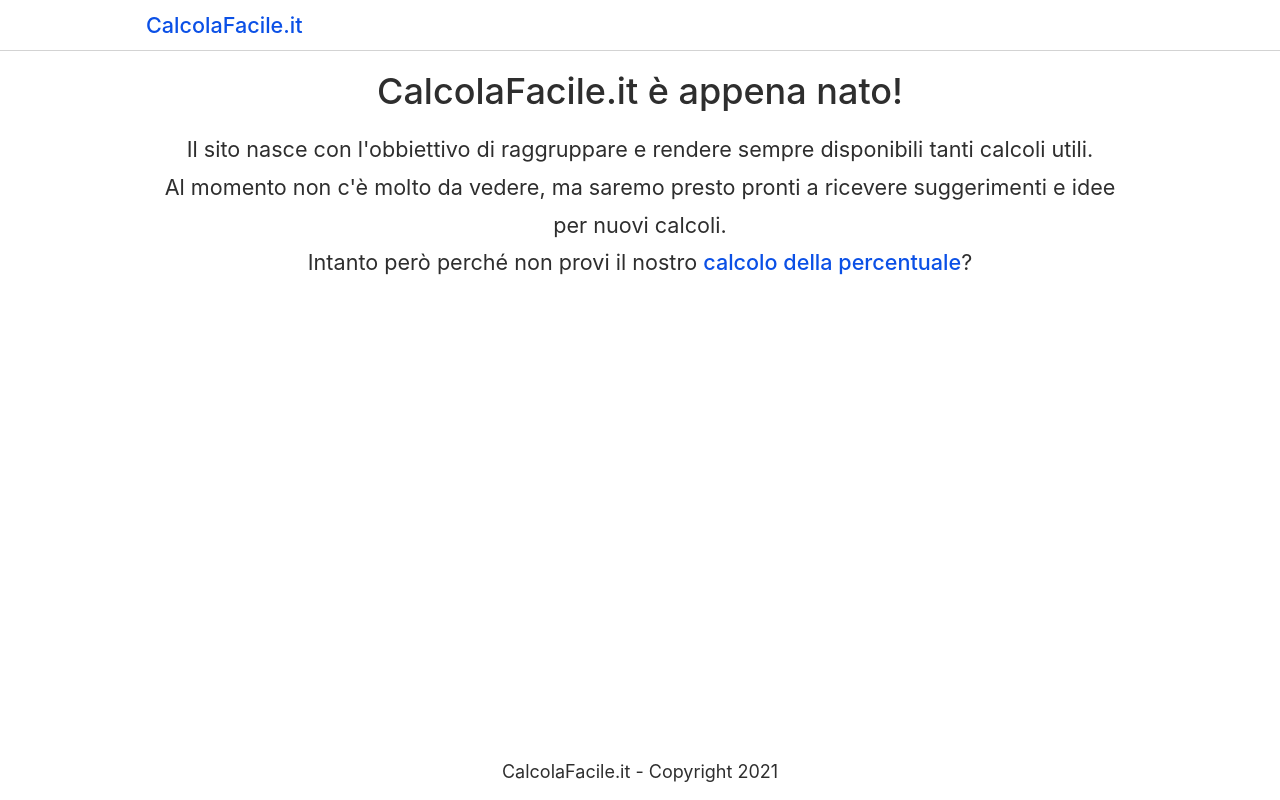
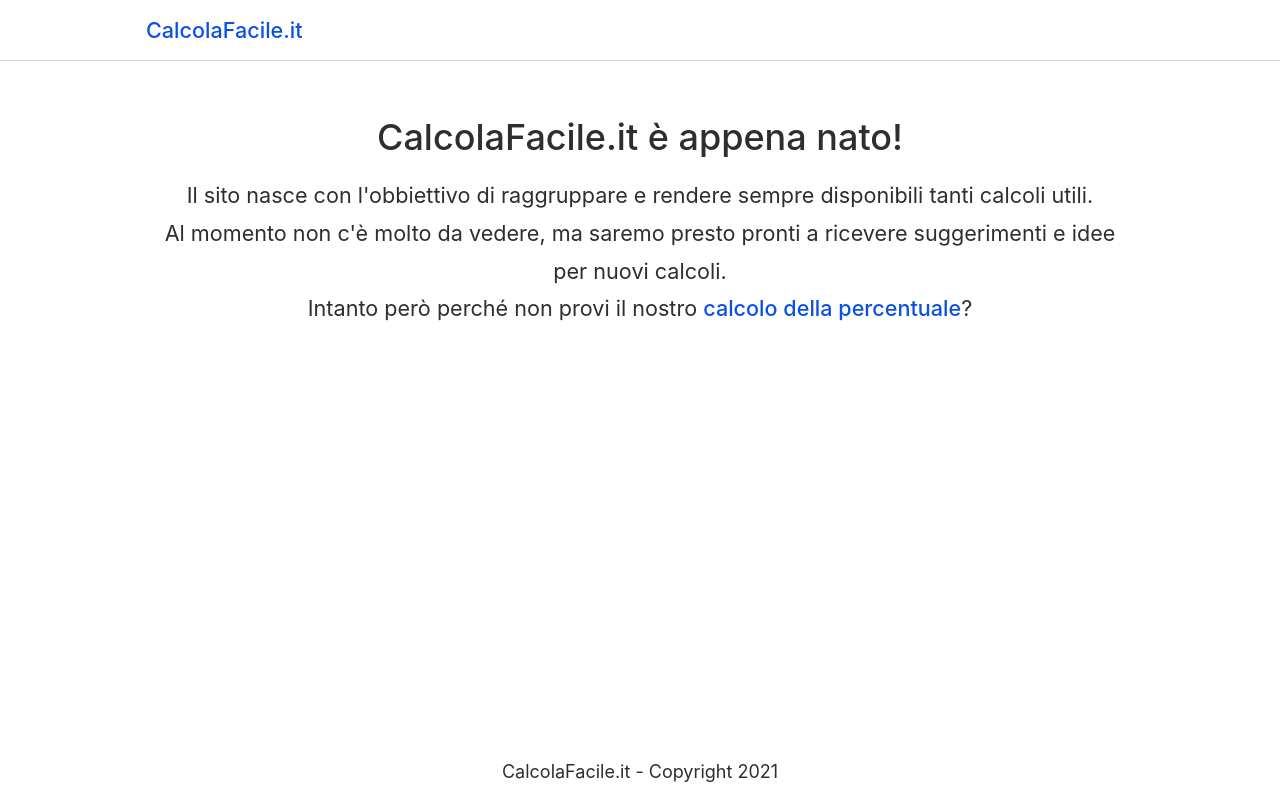
Before and after one commit to g-cappai/calcolafacile, a Next.js app: page / in a window 1280 px wide. Built offline with nearby package versions, Linux system fonts and the light colour scheme.

Commit message:
Add margin on index.js

```diff
--- a/components/layouts/default-layout.js
+++ b/components/layouts/default-layout.js
@@ -19,7 +19,7 @@ export default function DefaultLayout({ title, desc, children }) {
       </Head>
       <div className="page-wrapper">
         <Header />
-        <main className="my-1">{children}</main>
+        <div className="page-content my-1">{children}</div>
         {/* Cookie Banner */}
         <Footer />
       </div>
@@ -29,6 +29,10 @@ export default function DefaultLayout({ title, desc, children }) {
           flex-direction: column;
           min-height: 100vh;
         }
+
+        .page-content {
+          flex-grow: 1;
+        }
       `}</style>
     </>
   );
--- a/components/modules/header.js
+++ b/components/modules/header.js
@@ -12,7 +12,7 @@ export default function Header() {
       </header>
       <style jsx>{`
         .container {
-          height: 50px;
+          height: 60px;
           display: flex;
           align-items: center;
         }
--- a/components/templates/calc-page-template.js
+++ b/components/templates/calc-page-template.js
@@ -6,7 +6,7 @@ export default function CalcPageTemplate({ title, desc, children }) {
     <DefaultLayout title={title} desc={desc}>
       {/* <ContactUsBlock /> */}
       {/* {AD} */}
-      <div className="container py-1">
+      <main className="container py-1">
         <h1 className="my-1">{title}</h1>
         <p className="mb-1">{desc}</p>
         <style jsx>
@@ -17,7 +17,7 @@ export default function CalcPageTemplate({ title, desc, children }) {
             }
           `}
         </style>
-      </div>
+      </main>
       {/* {AD} */}
       {children}
     </DefaultLayout>
--- a/pages/index.js
+++ b/pages/index.js
@@ -8,7 +8,8 @@ export default function Home() {
   return (
     <>
       <DefaultLayout title={title} desc={desc}>
-        <div className="container">
+        <main>
+        <div className="container mt-2">
           <h2 className="mb-1">CalcolaFacile.it è appena nato!</h2>
           <p>
             Il sito nasce con l'obbiettivo di raggruppare e rendere sempre
@@ -26,6 +27,7 @@ export default function Home() {
             ?
           </p>
         </div>
+        </main>
       </DefaultLayout>
       <style jsx>
         {`
@@ -38,6 +40,7 @@ export default function Home() {
             text-align: center;
             font-size: 1.2rem;
           }
+
         `}
       </style>
     </>
--- a/styles/globals.css
+++ b/styles/globals.css
@@ -37,9 +37,6 @@ body {
   color: #2e2e2e;
 }
 
-main {
-  flex-grow: 1;
-}
 
 hr {
   display: block;
@@ -88,6 +85,10 @@ input {
   margin-top: 1rem;
 }
 
+.mt-2 {
+  margin-top: 2rem;
+}
+
 .py-1 {
   padding: 0.7rem 0 1rem 0;
 }
```
